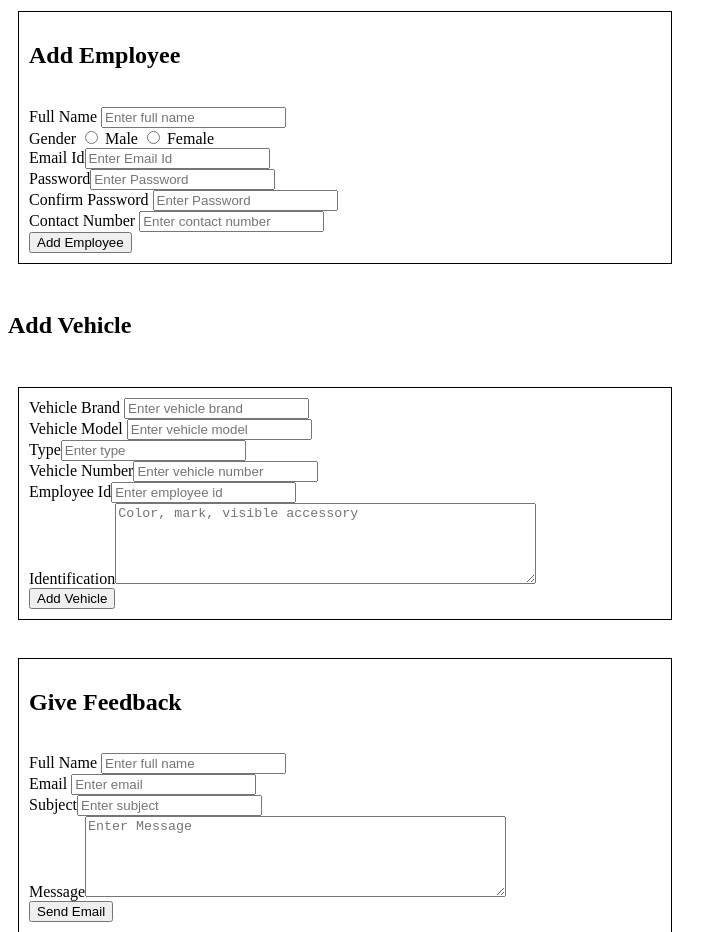
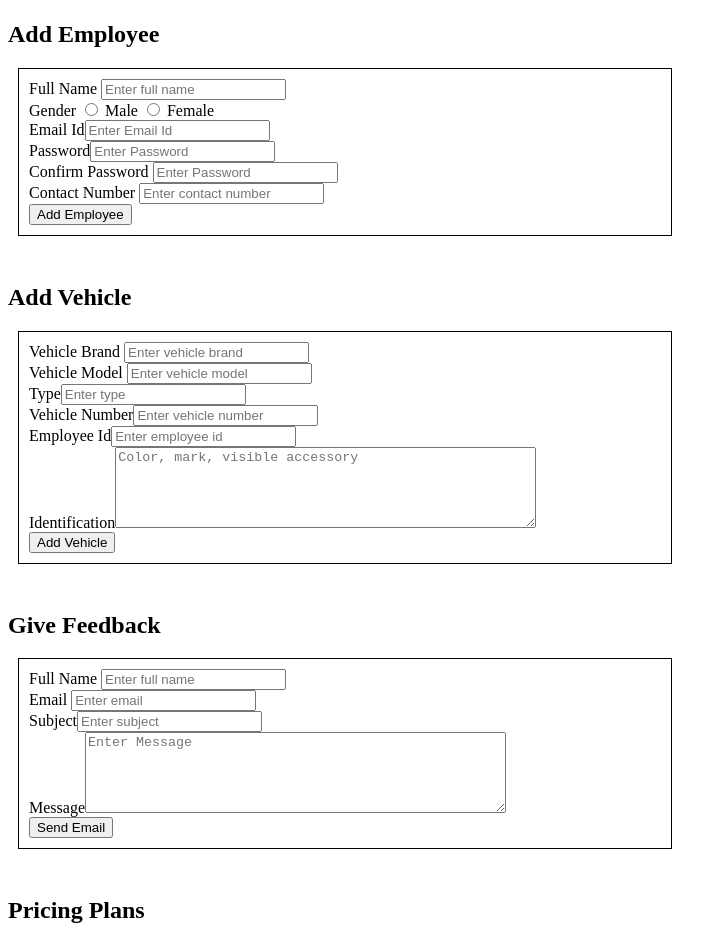
Before and after one commit to meta-devesh-gupta/GET2021, a plain HTML site: page MSP.html in a window 1280 px wide. Shown: the part 179-1111 px from the top of the page, without its empty margins (0-727 px from the left). Drawn offline with Linux system fonts and the light colour scheme.

Commit message:
HTML Assignment

```diff
--- a/MSP.html
+++ b/MSP.html
@@ -37,9 +37,9 @@
             <img src="https://image.shutterstock.com/image-vector/parking-free-no-space-vector-260nw-660349345.jpg "
                 width="200px">
         </section>
+
+		<h2>Add Employee</h2>
         <section id="employee" class="border">
-			<h2>Add Employee</h2>
-            <br>
             <form action="">
                 Full Name <input type="text" name="name" placeholder="Enter full name">
                 <br>
@@ -59,10 +59,10 @@
             </form>
         </section>
         <br>
-        <section id="vehicle">
-			<h2>Add Vehicle </h2>
-			<br>
-            <form action="" class="border">
+
+		<h2>Add Vehicle </h2>
+        <section id="vehicle" class="border">
+            <form action="">
                 Vehicle Brand <input type="text" name="vehicle-brand" placeholder="Enter vehicle brand">
                 <br>
                 Vehicle Model <input type="text" name="vehicle-model" placeholder="Enter vehicle model">
@@ -80,9 +80,9 @@
             </form>
         </section>
         <br>
+
+		<h2>Give Feedback</h2>
         <section id="feedback" class="border">
-			<h2>Give Feedback</h2>
-			<br>
             <form action="">
                 Full Name <input type="text" name="name" placeholder="Enter full name">
                 <br>
@@ -96,6 +96,7 @@
             </form>
         </section>
         <br>
+
         <section id="pricing">
             <h2>Pricing Plans</h2>
 			<br>
```
